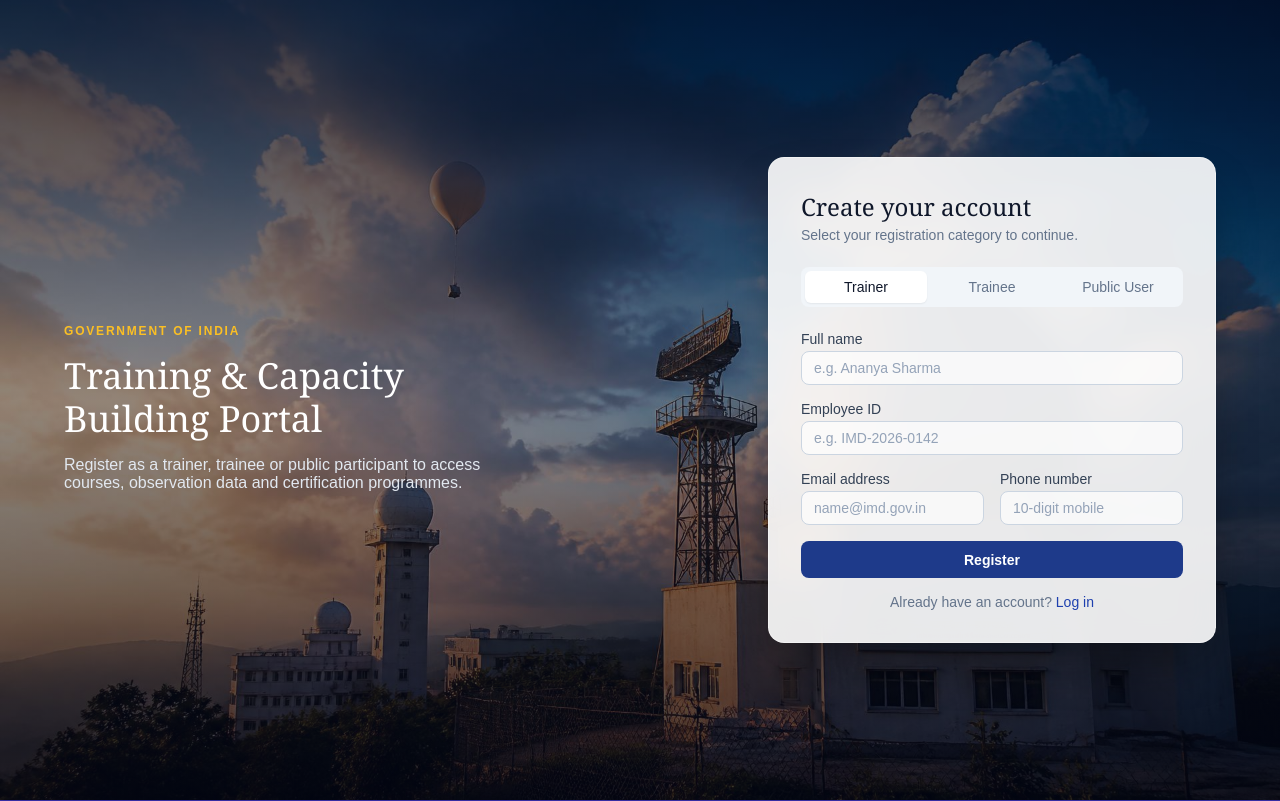
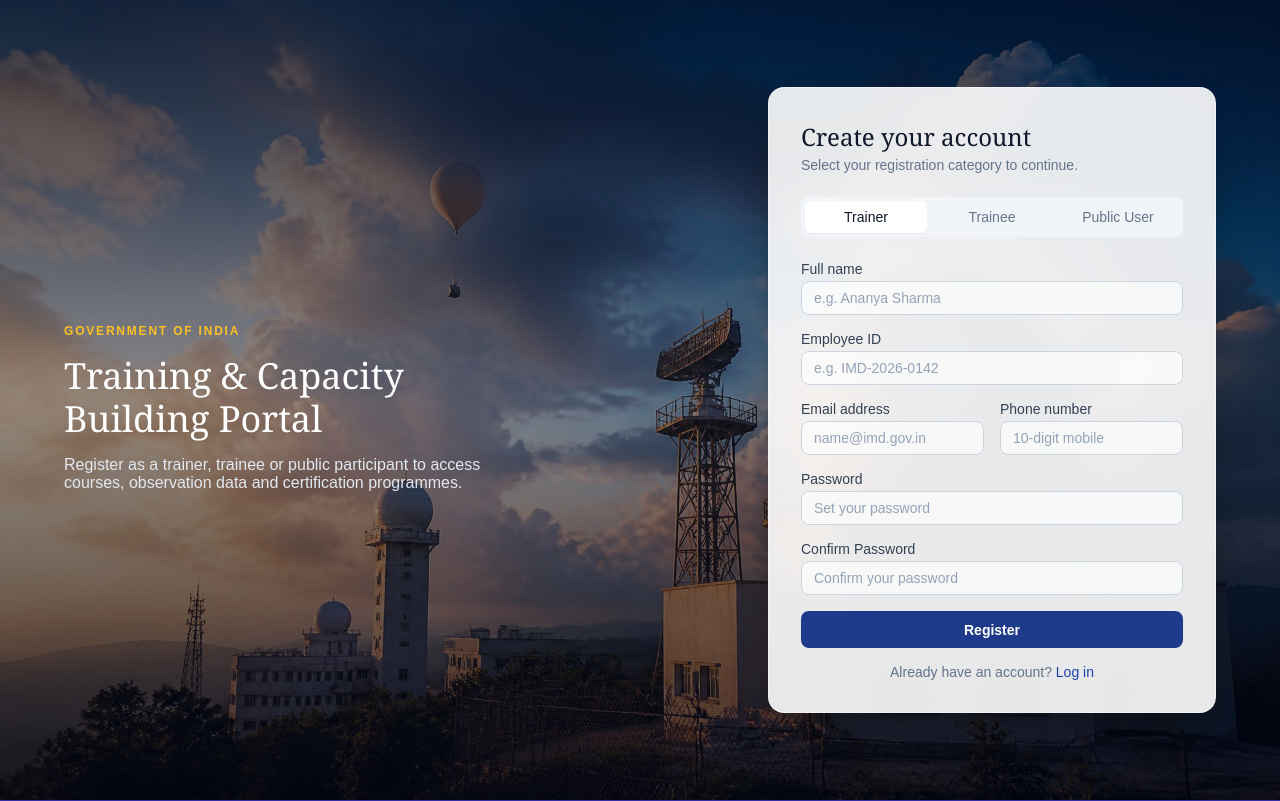
Before and after one commit to Aditya-Aryan-6914/IMD-LMS, a Django app: page / in a window 1280 px wide. Shown: the part 181-982 px from the top of the page. Run offline with Django 5.2, Linux system fonts and the light colour scheme.

Commit message:
feat: Update login and registration templates with improved titles and password fields

```diff
--- a/CapNova/templates/auth/login.html
+++ b/CapNova/templates/auth/login.html
@@ -1,6 +1,6 @@
 {% extends 'base.html' %}
 {% load static %}
-{% block title %}Login{% endblock %}
+{% block title %}IMD Mausam -Login{% endblock %}
 
 
 {% block content %}
--- a/CapNova/templates/auth/register.html
+++ b/CapNova/templates/auth/register.html
@@ -1,6 +1,6 @@
 {% extends 'base.html' %}
 {% load static %}
-{% block title %}Register{% endblock %}
+{% block title %}IMD Mausam -Register{% endblock %}
 
 
 {% block content %}
@@ -77,6 +77,19 @@
               <input type="tel" id="phone" name="phone" required placeholder="10-digit mobile" pattern="[0-9]{10}" />
             </div>
           </div>
+          <div class="form-field">
+            <div class="field-label-row">
+              <label for="password">Password</label>
+            </div>
+            <input type="password" id="password" name="password" required placeholder="Set your password" autocomplete="current-password" />
+          </div>
+          <div class="form-field">
+            <div class="field-label-row">
+              <label for="confirm_password">Confirm Password</label>
+            </div>
+            <input type="password" id="confirm_password" name="confirm_password" required placeholder="Confirm your password" autocomplete="current-password" />
+          </div>
+
 
           <button type="submit" class="submit-btn">Register</button>
         </form>
```
